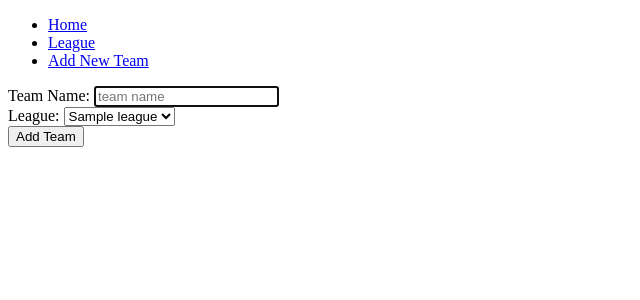
After one commit to pmo234/LeaguesProject, a Flask app: page /leagues/new in a window 1280 px wide. The commit adds this page. Shown: the top 300 px of the page, without its empty margins (0-640 px from the left). Run offline with Flask 2, Linux system fonts and the light colour scheme; a database or web service that is not in the repository returns one stand-in record (values such as "Sample title"); some libraries are stand-ins or nearby versions.

Commit message:
teams are added to database

```diff
--- a/app.py
+++ b/app.py
@@ -1,9 +1,13 @@
 from flask import Flask, render_template
+from controllers.leagues_controller import leagues_blueprint
 app = Flask(__name__)
 
 @app.route('/')
 def home():
     return render_template('index.html')
 
+
 if __name__ == '__main__':
     app.run(debug=True)
+
+app.register_blueprint(leagues_blueprint)
--- /dev/null
+++ b/controllers/leagues_controller.py
@@ -0,0 +1,36 @@
+from flask import Flask, render_template, request, redirect
+from flask import Blueprint
+from models.league import League
+from models.team import Team
+import repositories.league_repository as league_repository
+import repositories.team_repository as team_repository
+
+leagues_blueprint = Blueprint("leagues", __name__)
+
+@leagues_blueprint.route("/leagues")
+def teams():
+    teams = team_repository.select_all()
+    return render_template("leagues/index.html", all_teams = teams)
+
+@leagues_blueprint.route("/leagues/new")
+def leagues():
+    leagues = league_repository.select_all()
+    return render_template("leagues/new.html", all_leagues = leagues)
+
+@leagues_blueprint.route("/leagues/new", methods=['GET'])
+def new_team():
+    teams = team_repository.select_all()
+    return render_template("leagues/new.html", all_teams = teams)
+
+@leagues_blueprint.route("/leagues",  methods=['POST'])
+def create_team():
+    name = request.form['name']
+    league_id = request.form['league_id']
+    wins    = 0
+    losses   = 0
+    draws   = 0
+    score   = 0
+    leagues   = league_repository.select(league_id)
+    team      = Team(name, leagues, wins, losses,draws,score)
+    team_repository.save(team)
+    return redirect('/leagues')
--- a/models/league.py
+++ b/models/league.py
@@ -1,6 +1,5 @@
 class League:
 
-    def __init__(self, name, teams, id = None, ):
+    def __init__(self, name, id = None, ):
         self.name = name
-        self.teams = teams
         self.id = id
--- a/models/team.py
+++ b/models/team.py
@@ -1,6 +1,7 @@
 class Team:
-    def __init__(self, name, wins = 0, losses = 0, draws = 0, score = 0, id = None):
+    def __init__(self, name, leagues, wins = 0, losses = 0, draws = 0, score = 0, id = None):
         self.name = name
+        self.leagues = leagues
         self.wins = wins
         self.losses = losses
         self.draws = draws
--- a/repositories/league_repository.py
+++ b/repositories/league_repository.py
@@ -6,8 +6,8 @@ import repositories.team_repository as team_repository
 
 
 def save(league):
-    sql = "INSERT INTO leagues (name, teams_id) VALUES (%s, %s) RETURNING *"
-    values = [league.name, league.teams.id]
+    sql = "INSERT INTO leagues (name) VALUES (%s) RETURNING *"
+    values = [league.name]
     results = run_sql(sql, values)
     id = results[0]['id']
     league.id = id
@@ -21,8 +21,8 @@ def select_all():
     results = run_sql(sql)
 
     for row in results:
-        team = team_repository.select(row['team_id'])
-        league = League(row['name'], team, row['id'] )
+        # team = team_repository.select(row['teams_id'])
+        league = League(row['name'], row['id'] )
         leagues.append(league)
     return leagues
 
@@ -35,8 +35,7 @@ def select(id):
     result = run_sql(sql, values)[0]
 
     if result is not None:
-        team = team_repository.select(result['team_id'])
-        league = League(result['name'], team, result['id'] )
+        league = League(result['name'], result['id'] )
     return league
 
 
--- a/templates/base.html
+++ b/templates/base.html
@@ -12,6 +12,7 @@
       <ul class="menu">
         <li><a href="/">Home</a></li>
         <li><a href="/leagues">League</a></li>
+        <li><a href="/leagues/new">Add New Team</a></li>
       </ul>
     </nav>
   </header>
--- /dev/null
+++ b/templates/leagues/new.html
@@ -0,0 +1,21 @@
+{% extends "base.html" %}
+{% block content %}
+<form action="/leagues" method="post">
+    <div>
+      <label for="name">Team Name:</label>
+      <input type="text" id="name" name="name" placeholder="team name" required autofocus>
+    </div>
+
+    <div>
+        <label for="leagues">League:</label>
+        <select id="league" name="league_id">
+            {% for league in all_leagues %}
+            <option value="{{ league.id }}">{{ league.name }}</option>
+            {% endfor %}
+        </select>
+    </div>
+
+    <button type="submit">Add Team</button>
+</form>
+
+{% endblock %}
```
Also changed, not shown: console.py (+10 -6 lines), db/league_manager.sql (+7 -6 lines), repositories/team_repository.py (+9 -7 lines), templates/leagues/index.html (added, +13 -0 lines), 1 other file.
